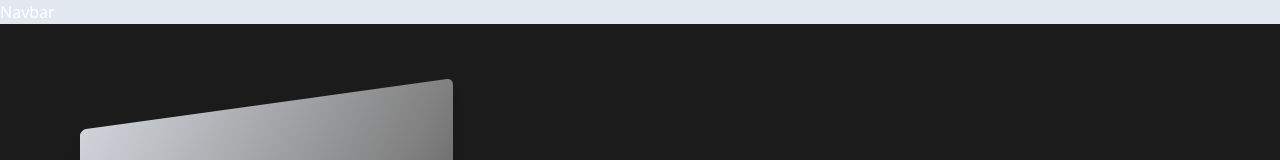
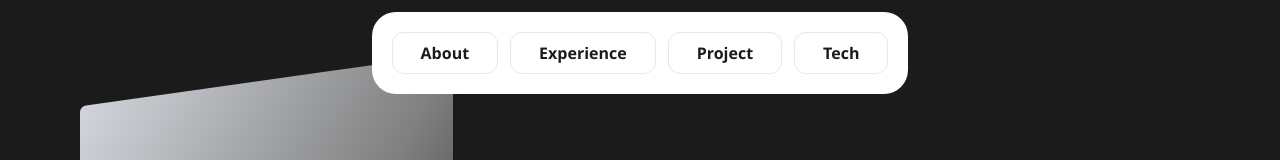
Before and after one commit to farisfian06/portofolio, a React (Vite) app: page / in a window 1280 px wide. Shown: the top 160 px of the page. Built offline with nearby package versions, Linux system fonts and the light colour scheme.

Commit message:
Update Navbar.jsx

```diff
--- a/src/components/Navbar.jsx
+++ b/src/components/Navbar.jsx
@@ -1,7 +1,73 @@
-import React from "react";
+import { motion, useMotionValueEvent, useScroll } from "framer-motion";
+import React, { useRef, useState } from "react";
+import { Link } from "react-router-dom";
 
 const Navbar = () => {
-  return <div className="top-0 h-6 z-10 bg-slate-200">Navbar</div>;
+  const [isHidden, setIsHidden] = useState(false);
+  const { scrollY } = useScroll();
+  const lastYRef = useRef(0);
+
+  useMotionValueEvent(scrollY, "change", (y) => {
+    const difference = y - lastYRef.current;
+    if (Math.abs(difference) > 50) {
+      setIsHidden(difference > 0);
+
+      lastYRef.current = y;
+    }
+  });
+
+  const scrollToSection = (id) => {
+    document.getElementById(id).scrollIntoView({ behavior: "smooth" });
+  };
+
+  return (
+    <motion.nav
+      animate={isHidden ? "hidden" : "visible"}
+      whileHover="visible"
+      onFocusCapture={() => setIsHidden(false)}
+      variants={{
+        hidden: {
+          y: "-90%",
+        },
+        visible: {
+          y: "0%",
+        },
+      }}
+      transition={{ duration: 0.2 }}
+      className="fixed top-0 z-50 flex w-full justify-center pt-3"
+    >
+      <ul className="flex justify-between gap-3 rounded-3xl font-primaryBold text-primaryBlack-0 bg-white p-5 *:rounded-xl *:border *:border-gray-200 *:px-3 sm:*:px-7 *:py-2 *:transition-colors *:duration-300 hover:*:bg-gray-200 focus-visible:*:bg-gray-200">
+        <Link to="/" onClick={() => scrollToSection("about")}>
+          About
+        </Link>
+        <Link to="/" onClick={() => scrollToSection("experience")}>
+          Experience
+        </Link>
+        <Link to="/" onClick={() => scrollToSection("project")}>
+          Project
+        </Link>
+        <Link to="/" onClick={() => scrollToSection("tech")}>
+          Tech
+        </Link>
+      </ul>
+
+      {/* <a href="#" className="bg-gray-200">
+          <svg
+            className="h-6 w-6"
+            fill="currentColor"
+            viewBox="0 0 24 24"
+            xmlns="http://www.w3.org/2000/svg"
+          >
+            <path d="M12 2L2 7l10 5 10-5-10-5zM2 17l10 5 10-5-10-5-10 5z"></path>
+          </svg>
+          <span className="sr-only">Home</span>
+        </a>
+        <a href="#">Products</a>
+        <a href="#">Services</a>
+        <a href="#">About</a>
+        <a href="#">Contact</a> */}
+    </motion.nav>
+  );
 };
 
 export default Navbar;
```
